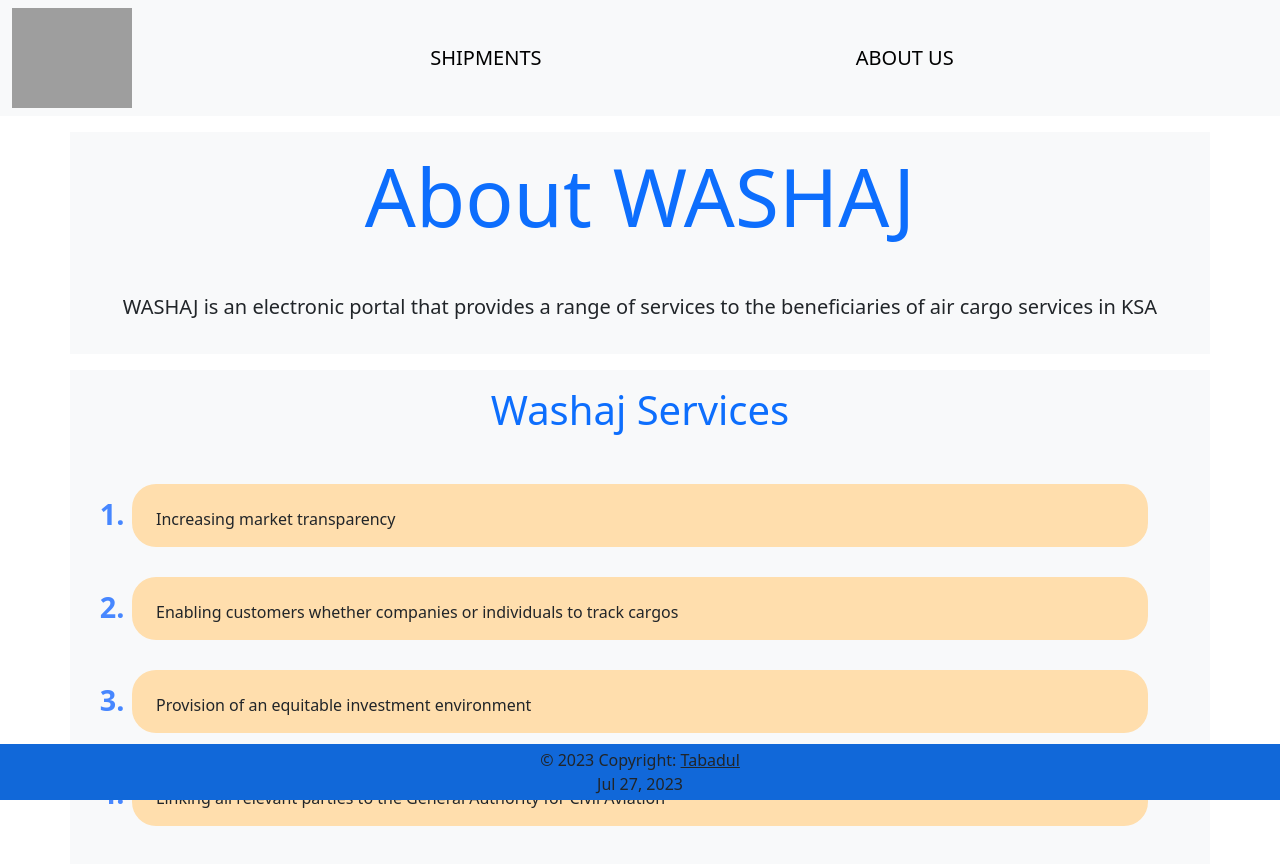
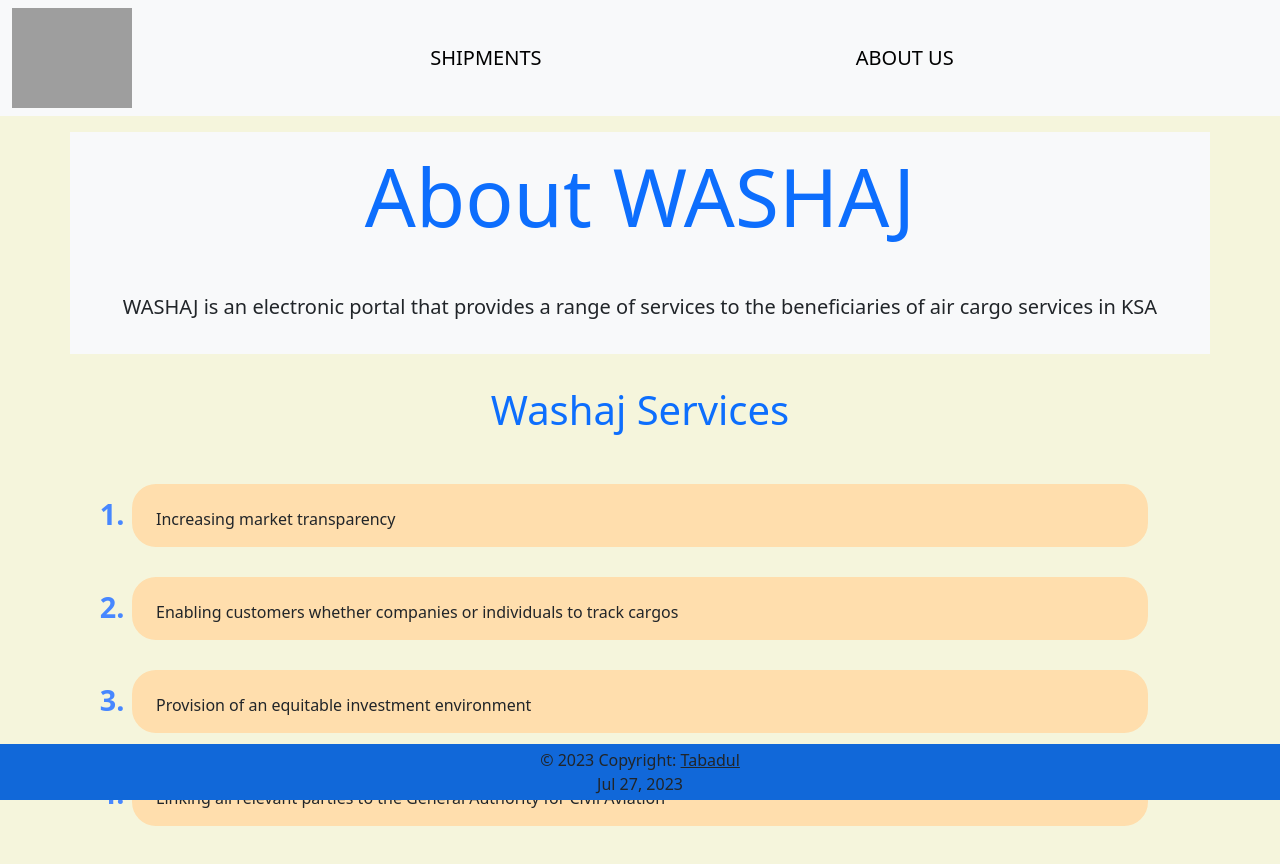
Before and after one commit to AlmuhannadK/dummy-shipment-track, an Angular app: page /about in a window 1280 px wide. Shown: the top 864 px of the page. Built offline with nearby package versions, Linux system fonts and the light colour scheme; grey boxes are pictures that could not be loaded.

Commit message:
changed background color

```diff
--- a/src/app/about/about.component.html
+++ b/src/app/about/about.component.html
@@ -7,7 +7,7 @@
 </div>
 
 
-<div class="container-md bg-light py-3 my-3">
+<div class="container-md py-3 my-3">
     <h2 class="lead display-6 text-primary text-center">Washaj Services</h2>
 
     <ol>
--- a/src/app/shipment-dashboard/shipment-dashboard.component.ts
+++ b/src/app/shipment-dashboard/shipment-dashboard.component.ts
@@ -1,6 +1,7 @@
 import { Component } from '@angular/core';
 import { FormBuilder, FormGroup } from '@angular/forms';
 import { ShipmentModel } from '../shipment-dashboard/shipment-dashboard.model';
+import { HttpClient } from '@angular/common/http';
 
 
 @Component({
@@ -39,6 +40,7 @@ export class ShipmentDashboardComponent {
     this.showAdd = true;
     this.showUpdate = false;
   }
+
 
   postShipmentDetails(){
     //appending values from form to object to be sent
--- a/src/styles.css
+++ b/src/styles.css
@@ -1 +1,3 @@
-/* You can add global styles to this file, and also import other style files */
+body {
+    background-color:beige;
+}
```
